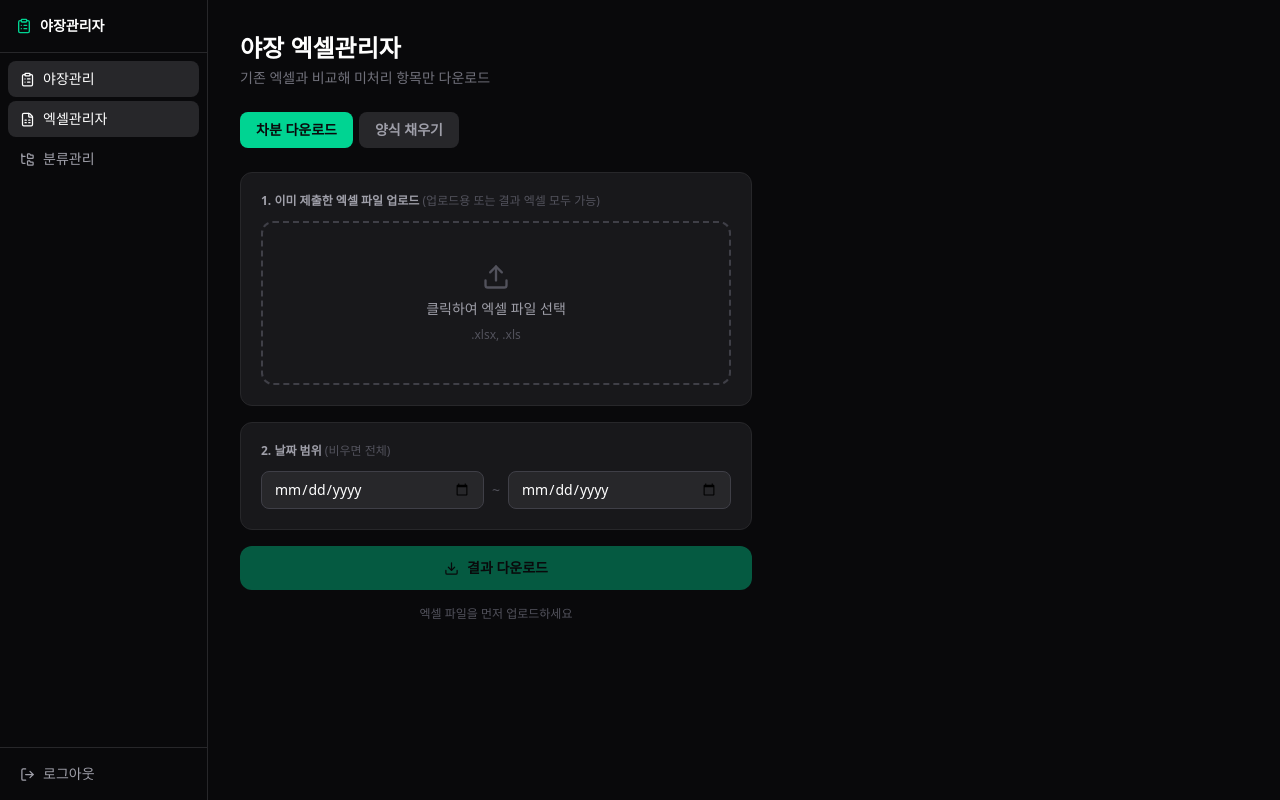
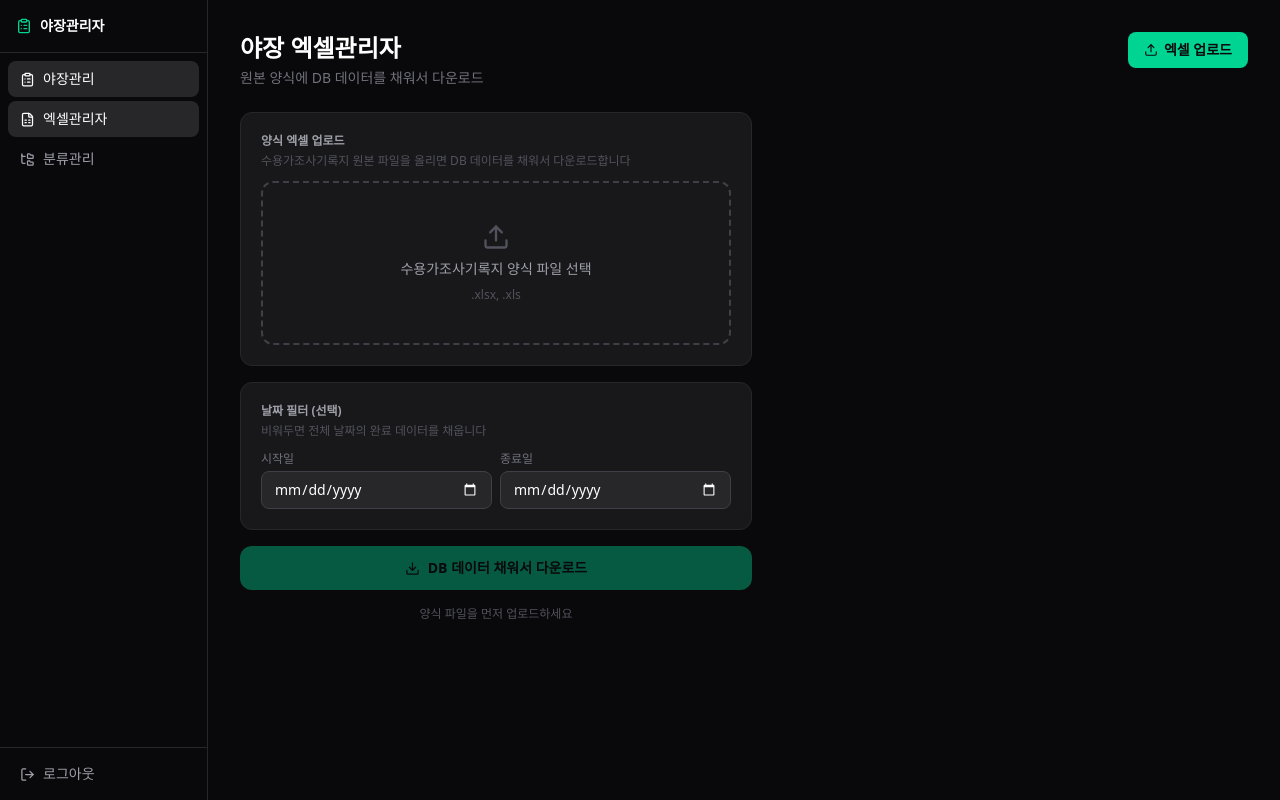
Before and after one commit to Back4Sac2/meter-admin, a Next.js app: page /admin/meter-excel in a window 1280 px wide. Built offline with nearby package versions, Linux system fonts and the light colour scheme.

Commit message:
fix(v1): 버전 업데이트, 업로드 버튼 일관화, 엑셀 다운로드 양식수정

```diff
--- a/app/admin/meter-excel/page.tsx
+++ b/app/admin/meter-excel/page.tsx
@@ -1,44 +1,30 @@
 'use client';
 
 import { useState } from 'react';
-import MeterExcelDiff from '@/components/admin/MeterExcelDiff';
+import { Upload } from 'lucide-react';
 import MeterTemplateFill from '@/components/admin/MeterTemplateFill';
-
-const TABS = [
-  { id: 'diff',  label: '차분 다운로드', desc: '기존 엑셀과 비교해 미처리 항목만 다운로드' },
-  { id: 'fill',  label: '양식 채우기',   desc: '원본 양식에 DB 데이터를 채워서 다운로드' },
-] as const;
-type TabId = typeof TABS[number]['id'];
+import MeterExcelUpload from '@/components/admin/MeterExcelUpload';
 
 export default function MeterExcelPage() {
-  const [tab, setTab] = useState<TabId>('diff');
-  const current = TABS.find((t) => t.id === tab)!;
+  const [showUpload, setShowUpload] = useState(false);
 
   return (
     <div>
-      <div className="mb-6">
-        <h1 className="text-2xl font-bold text-white">야장 엑셀관리자</h1>
-        <p className="text-sm text-zinc-500 mt-1">{current.desc}</p>
+      <div className="flex items-start justify-between mb-6">
+        <div>
+          <h1 className="text-2xl font-bold text-white">야장 엑셀관리자</h1>
+          <p className="text-sm text-zinc-500 mt-1">원본 양식에 DB 데이터를 채워서 다운로드</p>
+        </div>
+        <button
+          onClick={() => setShowUpload(true)}
+          className="flex items-center gap-1.5 px-4 py-2 bg-emerald-400 text-zinc-950 font-semibold text-sm rounded-lg hover:bg-emerald-300 transition-colors"
+        >
+          <Upload size={14} />
+          엑셀 업로드
+        </button>
       </div>
-
-      <div className="flex gap-1.5 mb-6">
-        {TABS.map((t) => (
-          <button
-            key={t.id}
-            onClick={() => setTab(t.id)}
-            className={`px-4 py-2 text-sm rounded-lg font-semibold transition-colors ${
-              tab === t.id
-                ? 'bg-emerald-400 text-zinc-950'
-                : 'bg-zinc-800 text-zinc-400 hover:text-white'
-            }`}
-          >
-            {t.label}
-          </button>
-        ))}
-      </div>
-
-      {tab === 'diff' && <MeterExcelDiff />}
-      {tab === 'fill' && <MeterTemplateFill />}
+      <MeterTemplateFill />
+      {showUpload && <MeterExcelUpload onClose={() => setShowUpload(false)} />}
     </div>
   );
 }
--- a/app/admin/meter/_actions.ts
+++ b/app/admin/meter/_actions.ts
@@ -60,8 +60,8 @@ const ALL_FILLED =
 // 하나라도 비어있음
 const ANY_EMPTY =
   'meter_number.is.null,reading.is.null,sealed.is.null,location.is.null,usage_type.is.null,floor.is.null';
-// 호폐 아님 (null 포함)
-const NOT_CLOSED = 'note.is.null,note.neq.호폐';
+// 종결(호폐/위치불명) 아님 (null 포함)
+const NOT_CLOSED = 'note.is.null,note.neq.호폐,note.neq.위치불명';
 
 export async function getMeterRecords(
   page: number,
@@ -85,7 +85,7 @@ export async function getMeterRecords(
     .range((page - 1) * pageSize, page * pageSize - 1);
 
   let totalQuery = admin.from('meter_records').select('*', { count: 'exact', head: true });
-  let closedQuery = admin.from('meter_records').select('*', { count: 'exact', head: true }).eq('note', '호폐');
+  let closedQuery = admin.from('meter_records').select('*', { count: 'exact', head: true }).or('note.eq.호폐,note.eq.위치불명');
   let processedQuery = admin.from('meter_records').select('*', { count: 'exact', head: true })
     .or(NOT_CLOSED).not('meter_number', 'is', null).not('reading', 'is', null)
     .not('sealed', 'is', null).not('location', 'is', null)
@@ -113,7 +113,7 @@ export async function getMeterRecords(
 
   // 상태 필터는 메인 쿼리에만 적용
   if (status === 'closed') {
-    mainQuery = mainQuery.eq('note', '호폐');
+    mainQuery = mainQuery.or('note.eq.호폐,note.eq.위치불명');
   } else if (status === 'processed') {
     mainQuery = mainQuery.or(NOT_CLOSED).not('meter_number', 'is', null)
       .not('reading', 'is', null).not('sealed', 'is', null)
--- a/components/admin/MeterTable.tsx
+++ b/components/admin/MeterTable.tsx
@@ -2,11 +2,9 @@
 
 import { useState, useRef } from 'react';
 import { useRouter, usePathname } from 'next/navigation';
-import { Pencil, Upload, Download, ChevronLeft, ChevronRight, Search, X, Camera, ChevronUp, ChevronDown, ChevronsUpDown, Copy, Check, RefreshCw, MapPin, List, Map, Calendar } from 'lucide-react';
-import * as XLSX from 'xlsx';
-import { type MeterRecord, type SortCol, type SortDir, type StatusFilter, getCompletedRecords } from '@/app/admin/meter/_actions';
+import { Pencil, Download, ChevronLeft, ChevronRight, Search, X, Camera, ChevronUp, ChevronDown, ChevronsUpDown, Copy, Check, RefreshCw, MapPin, List, Map, Calendar } from 'lucide-react';
+import { type MeterRecord, type SortCol, type SortDir, type StatusFilter } from '@/app/admin/meter/_actions';
 import { type RegionWithBlocks } from '@/app/admin/regions/_actions';
-import MeterExcelUpload from './MeterExcelUpload';
 import MeterEditModal from './MeterEditModal';
 import MeterMapView from './MeterMapView';
 
@@ -43,7 +41,7 @@ function Val({ value }: { value: string | null }) {
 }
 
 function getStatus(r: MeterRecord): 'processed' | 'unprocessed' | 'closed' {
-  if (r.note === '호폐') return 'closed';
+  if (r.note === '호폐' || r.note === '위치불명') return 'closed';
   if (r.meter_number && r.reading && r.sealed && r.location && r.usage_type && r.floor) return 'processed';
   return 'unprocessed';
 }
@@ -71,12 +69,10 @@ export default function MeterTable({
   const router = useRouter();
   const pathname = usePathname();
   const [editingRecord, setEditingRecord] = useState<MeterRecord | null>(null);
-  const [showUpload, setShowUpload] = useState(false);
   const [showDownloadModal, setShowDownloadModal] = useState(false);
   const [downloadDateFrom, setDownloadDateFrom] = useState('');
   const [downloadDateTo, setDownloadDateTo] = useState('');
   const [downloadBlock, setDownloadBlock] = useState('');
-  const [isDownloading, setIsDownloading] = useState(false);
   const [isImageDownloading, setIsImageDownloading] = useState(false);
   const [imageProgress, setImageProgress] = useState<{ current: number; total: number } | null>(null);
   const [filterDateFrom, setFilterDateFrom] = useState(dateFrom);
@@ -90,34 +86,6 @@ export default function MeterTable({
     setIsRefreshing(true);
     router.refresh();
     setTimeout(() => setIsRefreshing(false), 800);
-  }
-
-  async function handleDownload(dateFrom?: string, dateTo?: string) {
-    setIsDownloading(true);
-    try {
-      const rows = await getCompletedRecords(dateFrom, dateTo);
-      if (rows.length === 0) { alert('해당 기간에 처리된 데이터가 없습니다.'); return; }
-      const headers = ['블록', '도면번호', '성명', '도로명주소', '기물번호(기존)', '기물번호', '지침', '봉인유무', '위치', '사용형태', '층수', '비고', '조사일자', '보호통뚜껑양식', '급수방식', '계량기상태', '상태'];
-      const sheetData = [
-        headers,
-        ...rows.map((r) => [
-          r.block, r.row_no ?? '', r.name ?? '', r.address ?? '',
-          r.old_meter_number ?? '', r.meter_number ?? '', r.reading ?? '',
-          r.sealed ?? '', r.location ?? '', r.usage_type ?? '', r.floor ?? '',
-          r.note ?? '', r.survey_date?.slice(0, 10) ?? '', r.cover_type ?? '',
-          r.water_supply_type ?? '', r.meter_condition ?? '',
-          r.note === '호폐' ? '호폐' : '처리됨',
-        ]),
-      ];
-      const ws = XLSX.utils.aoa_to_sheet(sheetData);
-      ws['!cols'] = headers.map((h) => ({ wch: Math.max(h.length * 2, 12) }));
-      const wb = XLSX.utils.book_new();
-      XLSX.utils.book_append_sheet(wb, ws, '처리결과');
-      const label = dateFrom && dateTo ? `${dateFrom}~${dateTo}` : (dateFrom ?? dateTo ?? new Date().toISOString().slice(0, 10));
-      XLSX.writeFile(wb, `야장결과_${label}.xlsx`);
-    } finally {
-      setIsDownloading(false);
-    }
   }
 
   async function handleImageDownload(dateFrom?: string, dateTo?: string, block?: string) {
@@ -365,14 +333,6 @@ export default function MeterTable({
             <span className="hidden sm:inline">다운로드</span>
             <span className="sm:hidden">다운로드</span>
           </button>
-          <button
-            onClick={() => setShowUpload(true)}
-            className="flex items-center gap-1.5 px-4 py-2 bg-emerald-400 text-zinc-950 font-semibold text-sm rounded-lg hover:bg-emerald-300 transition-colors"
-          >
-            <Upload size={14} />
-            <span className="hidden sm:inline">엑셀 업로드</span>
-            <span className="sm:hidden">업로드</span>
-          </button>
         </div>
       </div>
 
@@ -382,7 +342,7 @@ export default function MeterTable({
           { s: null,            label: '전체',    count: processedCount + unprocessedCount + closedCount, cls: 'bg-zinc-700 text-white' },
           { s: 'processed',     label: '처리됨',  count: processedCount,   cls: 'bg-emerald-400 text-zinc-950' },
           { s: 'unprocessed',   label: '미처리',  count: unprocessedCount, cls: 'bg-zinc-400 text-zinc-950' },
-          { s: 'closed',        label: '호폐',    count: closedCount,      cls: 'bg-amber-400 text-zinc-950' },
+          { s: 'closed',        label: '종결',    count: closedCount,      cls: 'bg-amber-400 text-zinc-950' },
         ] as { s: StatusFilter | null; label: string; count: number; cls: string }[]).map(({ s, label, count, cls }) => (
           <button
             key={String(s)}
@@ -538,7 +498,7 @@ export default function MeterTable({
                       </button>
                       <div className="flex items-center gap-2 px-2 mt-0.5">
                         {getStatus(r) === 'processed' && <span className="text-[10px] text-emerald-400 font-bold">✓</span>}
-                        {getStatus(r) === 'closed' && <span className="text-[10px] text-amber-400 font-bold">호폐</span>}
+                        {getStatus(r) === 'closed' && <span className="text-[10px] text-amber-400 font-bold">{r.note}</span>}
                         {(r.image1_id || r.image2_id || r.image3_id || r.image4_id) && (
                           <span className="flex items-center gap-1">
                             <Camera size={10} className="text-emerald-400" />
@@ -616,7 +576,7 @@ export default function MeterTable({
                             <span className="shrink-0 text-[10px] font-semibold text-emerald-400 bg-emerald-400/10 px-1.5 py-0.5 rounded-full">완료</span>
                           )}
                           {st === 'closed' && (
-                            <span className="shrink-0 text-[10px] font-semibold text-amber-400 bg-amber-400/10 px-1.5 py-0.5 rounded-full">호폐</span>
+                            <span className="shrink-0 text-[10px] font-semibold text-amber-400 bg-amber-400/10 px-1.5 py-0.5 rounded-full">{r.note}</span>
                           )}
                           {r.meter_number && (
                             <span className="text-zinc-300 text-xs font-mono truncate">{r.meter_number}</span>
@@ -758,14 +718,6 @@ export default function MeterTable({
             </div>
             <div className="flex flex-col gap-2">
               <button
-                onClick={async () => { setShowDownloadModal(false); await handleDownload(downloadDateFrom || undefined, downloadDateTo || undefined); }}
-                disabled={isDownloading}
-                className="flex items-center justify-center gap-2 w-full py-2.5 bg-zinc-700 hover:bg-zinc-600 text-zinc-200 font-semibold text-sm rounded-lg disabled:opacity-50 transition-colors"
-              >
-                {isDownloading ? <RefreshCw size={14} className="animate-spin" /> : <Download size={14} />}
-                엑셀 다운로드
-              </button>
-              <button
                 onClick={async () => { setShowDownloadModal(false); await handleImageDownload(downloadDateFrom || undefined, downloadDateTo || undefined, downloadBlock || undefined); }}
                 disabled={isImageDownloading}
                 className="flex items-center justify-center gap-2 w-full py-2.5 bg-zinc-700 hover:bg-zinc-600 text-zinc-200 font-semibold text-sm rounded-lg disabled:opacity-50 transition-colors"
@@ -795,7 +747,6 @@ export default function MeterTable({
       {editingRecord && (
         <MeterEditModal record={editingRecord} onClose={() => setEditingRecord(null)} />
       )}
-      {showUpload && <MeterExcelUpload onClose={() => setShowUpload(false)} />}
     </div>
   );
 }
```
Also changed, not shown: app/admin/api/template-fill/route.ts (+11 -3 lines), components/admin/MeterEditModal.tsx (+24 -20 lines).
